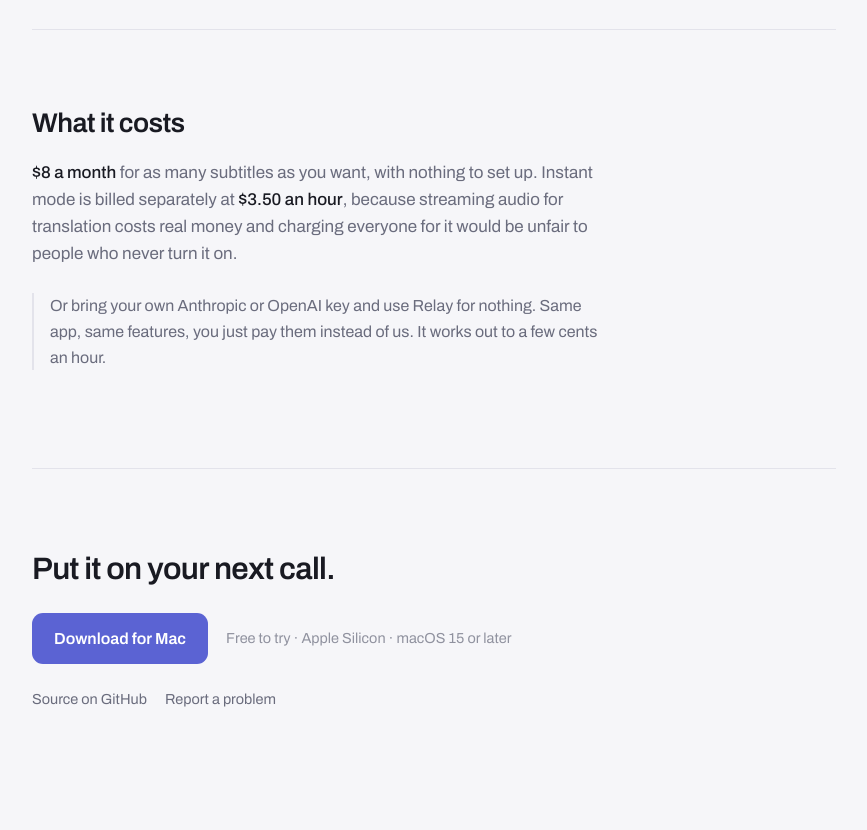
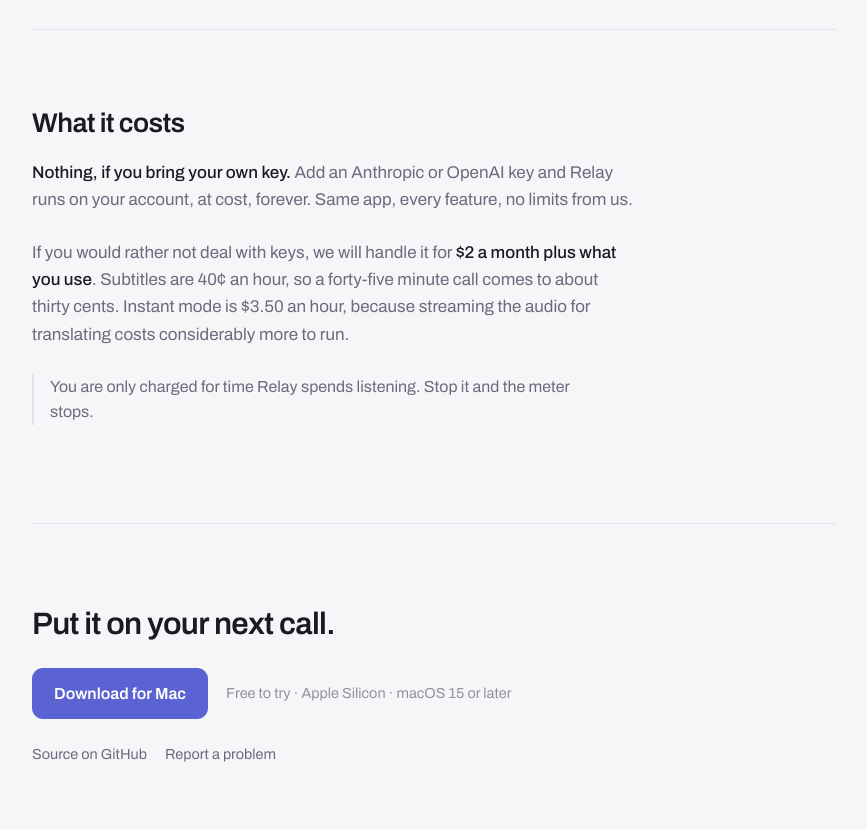
Before and after one commit to dhulser/Relay, a plain HTML site: page site/index.html in a window 1280 px wide. Shown: the part 2457-3287 px from the top of the page, without its empty margins (206-1073 px from the left). Before the commit the page ends 3233 px from the top, so only its background shows below. Drawn offline with nearby package versions, Linux system fonts and the light colour scheme.

Commit message:
Lead the pricing with bring-your-own-key, meter the hosted option
Flat rate put the ceiling on someone else's spending, which only holds
until somebody scripts it. Usage pricing removes the question: $2 a month
covers processing, then subtitles are charged by the hour.

The free path is now the headline rather than a footnote at the bottom.

```diff
--- a/site/index.html
+++ b/site/index.html
@@ -261,14 +261,17 @@
   <section>
     <h2>What it costs</h2>
     <p>
-      <strong>$8 a month</strong> for as many subtitles as you want, with nothing to set up.
-      Instant mode is billed separately at <strong>$3.50 an hour</strong>, because streaming
-      audio for translation costs real money and charging everyone for it would be unfair
-      to people who never turn it on.
+      <strong>Nothing, if you bring your own key.</strong> Add an Anthropic or OpenAI key and
+      Relay runs on your account, at cost, forever. Same app, every feature, no limits from us.
+    </p>
+    <p>
+      If you would rather not deal with keys, we will handle it for <strong>$2 a month plus
+      what you use</strong>. Subtitles are 40&cent; an hour, so a forty-five minute call comes
+      to about thirty cents. Instant mode is $3.50 an hour, because streaming the audio for
+      translating costs considerably more to run.
     </p>
     <p class="aside">
-      Or bring your own Anthropic or OpenAI key and use Relay for nothing. Same app, same
-      features, you just pay them instead of us. It works out to a few cents an hour.
+      You are only charged for time Relay spends listening. Stop it and the meter stops.
     </p>
   </section>
 
```
